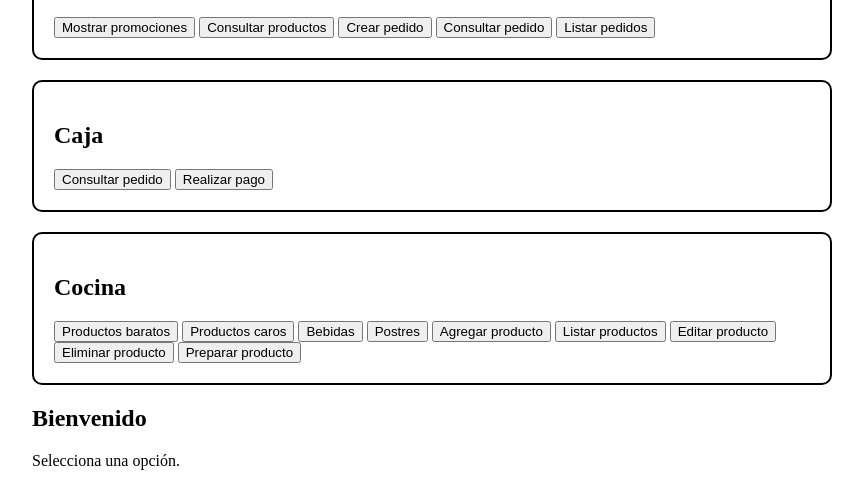
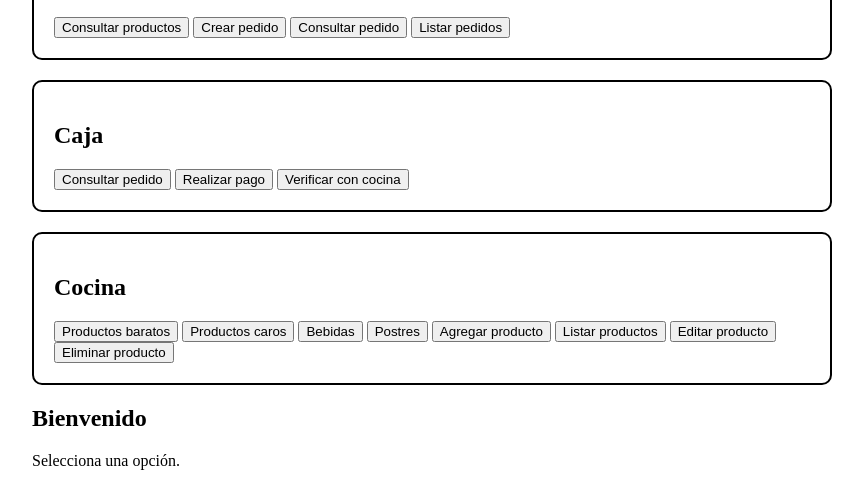
Before and after one commit to 125053519-collabAlan/DAM221, a plain HTML site: page CoffeeCode/Cliente.html in a window 1280 px wide. Shown: the part 160-664 px from the top of the page, without its empty margins (208-1071 px from the left). Drawn offline with Linux system fonts and the light colour scheme.

Commit message:
Agregar boton en html
Se agrego un boton al html en el apartado de caja

```diff
--- a/CoffeeCode/Cliente.html
+++ b/CoffeeCode/Cliente.html
@@ -29,9 +29,6 @@
         <div class="seccion">
 
             <h2>Cliente</h2>
-            <button onclick="mostrarPromociones()">
-                Mostrar promociones
-            </button>
 
             <button onclick="consultarProductos()">
                 Consultar productos
@@ -65,10 +62,13 @@
                 Realizar pago
             </button>
 
+            <button onclick="notificarPedidoCaja()">
+                Verificar con cocina
+            </button>
+
         </div>
 
 
-        <!-- CONTENEDOR DE COCINA -->
         <div class="seccion">
 
             <h2>Cocina</h2>
@@ -104,10 +104,6 @@
                 Eliminar producto
             </button>
 
-            <button onclick="simularPreparacion()">
-                Preparar producto
-            </button>
-
         </div>
 
 
```
